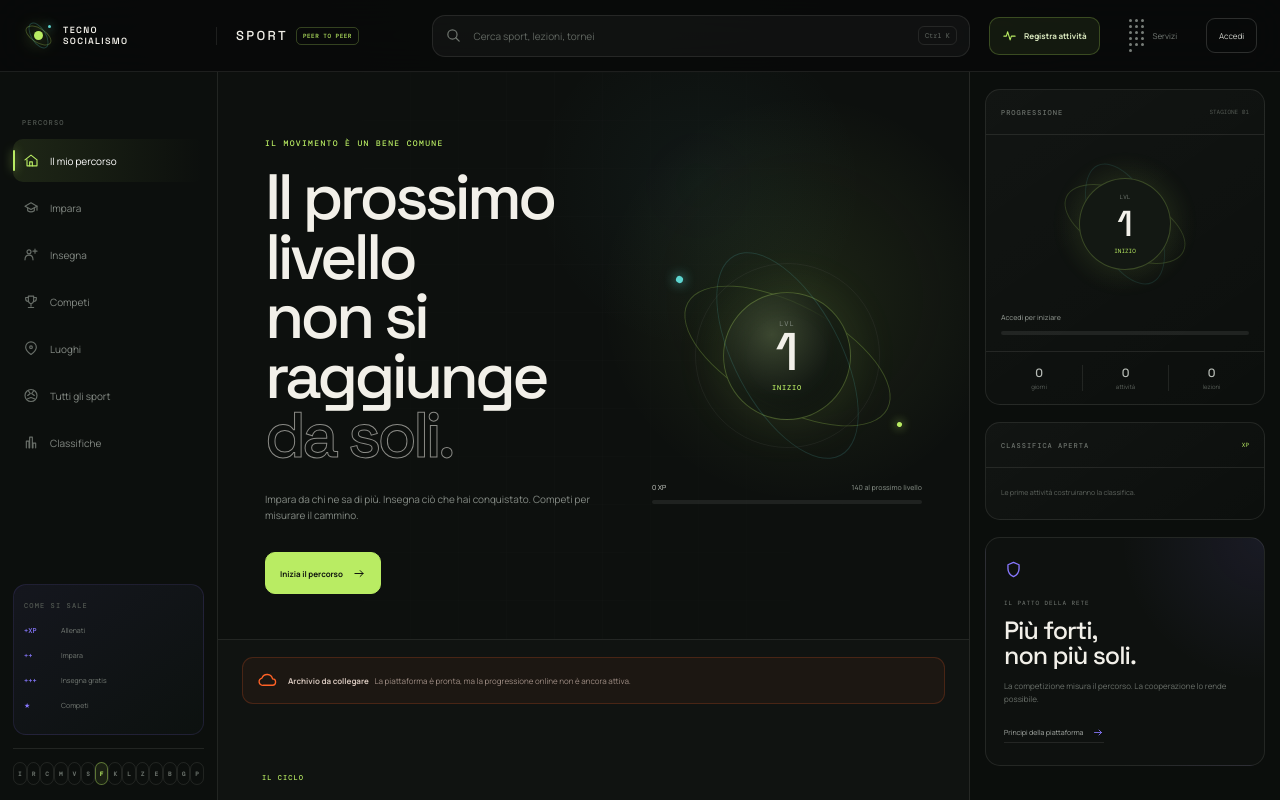
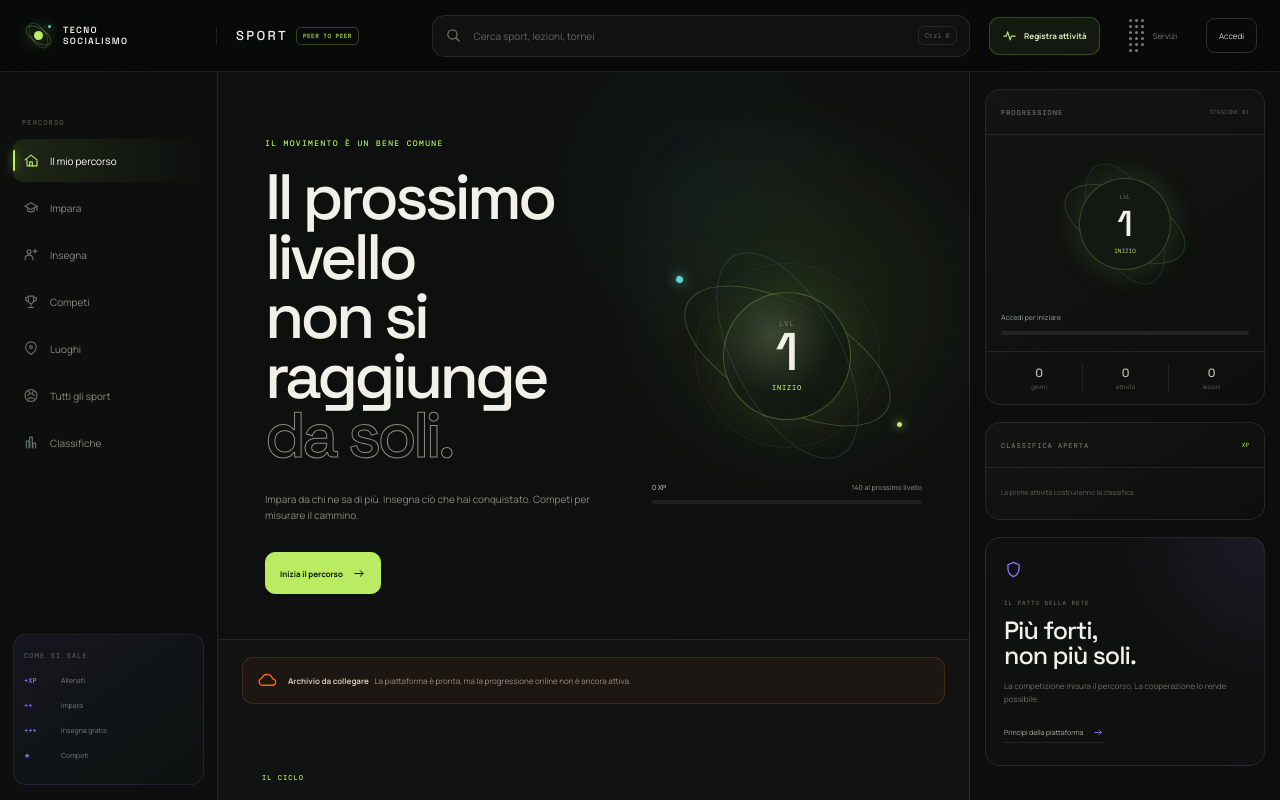
Before and after one commit to Karazakis/tecnosocialismo-sport, a Next.js app: page / in a window 1280 px wide. Shown: the top 800 px of the page. Built offline with nearby package versions, Linux system fonts and the light colour scheme.

Commit message:
Unify ecosystem navigation

```diff
--- a/app/sport-app.tsx
+++ b/app/sport-app.tsx
@@ -9,7 +9,7 @@ import { PlacesView } from "./places-view";
 
 const SPORT_ORIGIN="https://sport.tecnosocialismo.com";
 const suiteLinks=[
-  {label:"Home",href:"https://tecnosocialismo.com",mark:"T"},{label:"Iskra",href:"https://iskra.tecnosocialismo.com",mark:"I"},{label:"Rizoma",href:"https://rizoma.tecnosocialismo.com",mark:"R"},{label:"Cloud",href:"https://cloud.tecnosocialismo.com",mark:"C"},{label:"Mail",href:"https://mail.tecnosocialismo.com",mark:"M"},{label:"Video",href:"https://video.tecnosocialismo.com",mark:"V"},{label:"Social",href:"https://social.tecnosocialismo.com",mark:"S"},{label:"Sport",href:SPORT_ORIGIN,mark:"F",current:true},{label:"Market",href:"https://market.tecnosocialismo.com",mark:"K"},{label:"Lavoro",href:"https://lavoro.tecnosocialismo.com",mark:"L"},{label:"Azienda",href:"https://azienda.tecnosocialismo.com",mark:"Z"},{label:"Servizi",href:"https://servizi.tecnosocialismo.com",mark:"E"},{label:"Biblioteca",href:"https://biblioteca.tecnosocialismo.com",mark:"B"},{label:"Messaggi",href:"https://messaggi.tecnosocialismo.com",mark:"G"},{label:"Militant",href:"https://militant.tecnosocialismo.com",mark:"P"},{label:"Account",href:"https://login.tecnosocialismo.com",mark:"A"},
+  {label:"Home",href:"https://tecnosocialismo.com",mark:"T"},{label:"Rizoma",href:"https://rizoma.tecnosocialismo.com",mark:"R"},{label:"Iskra",href:"https://iskra.tecnosocialismo.com",mark:"I"},{label:"Cloud",href:"https://cloud.tecnosocialismo.com",mark:"C"},{label:"Mail",href:"https://mail.tecnosocialismo.com",mark:"M"},{label:"Video",href:"https://video.tecnosocialismo.com",mark:"V"},{label:"Musica",href:"https://musica.tecnosocialismo.com",mark:"U"},{label:"Social",href:"https://social.tecnosocialismo.com",mark:"S"},{label:"Messaggi",href:"https://messaggi.tecnosocialismo.com",mark:"G"},{label:"Sport",href:SPORT_ORIGIN,mark:"F",current:true},{label:"Market",href:"https://market.tecnosocialismo.com",mark:"K"},{label:"Lavoro",href:"https://lavoro.tecnosocialismo.com",mark:"L"},{label:"Azienda",href:"https://azienda.tecnosocialismo.com",mark:"Z"},{label:"Servizi",href:"https://servizi.tecnosocialismo.com",mark:"E"},{label:"Biblioteca",href:"https://biblioteca.tecnosocialismo.com",mark:"B"},{label:"Militant",href:"https://militant.tecnosocialismo.com",mark:"P"},{label:"Account",href:"https://login.tecnosocialismo.com",mark:"A"},
 ];
 type View="home"|"learn"|"teach"|"compete"|"sports"|"places"|"ranking";
 type Modal="activity"|"lesson"|"competition"|null;
@@ -62,7 +62,6 @@ export function SportApp({user}:{user:SuiteUser|null}){
       {profile&&<button className="athlete-mini" onClick={()=>choose("home")}><LevelRing level={profile.level} progress={progress.percentage}/><span><b>{profile.name}</b><small>Livello {profile.level} · {profile.title}</small></span><Icon name="chevron"/></button>}
       <nav><p>PERCORSO</p><NavButton active={view==="home"} icon="home" label="Il mio percorso" onClick={()=>choose("home")}/><NavButton active={view==="learn"} icon="learn" label="Impara" count={data.lessons.length} onClick={()=>choose("learn")}/><NavButton active={view==="teach"} icon="teach" label="Insegna" onClick={()=>choose("teach")}/><NavButton active={view==="compete"} icon="trophy" label="Competi" count={data.competitions.length} onClick={()=>choose("compete")}/><NavButton active={view==="places"} icon="pin" label="Luoghi" count={data.places.length} onClick={()=>choose("places")}/><NavButton active={view==="sports"} icon="sports" label="Tutti gli sport" onClick={()=>choose("sports")}/><NavButton active={view==="ranking"} icon="ranking" label="Classifiche" onClick={()=>choose("ranking")}/></nav>
       <section className="xp-rules"><p>COME SI SALE</p><div><i>+XP</i><span>Allenati</span></div><div><i>++</i><span>Impara</span></div><div><i>+++</i><span>Insegna gratis</span></div><div><i>★</i><span>Competi</span></div></section>
-      <div className="sidebar-suite">{suiteLinks.slice(1,-1).map(link=><a href={link.href} className={link.current?"current":""} title={link.label} key={link.label}>{link.mark}</a>)}</div>
     </aside>{menuOpen&&<button className="sport-scrim" onClick={()=>setMenuOpen(false)} aria-label="Chiudi navigazione"/>}
 
     <main className="sport-main">
```
